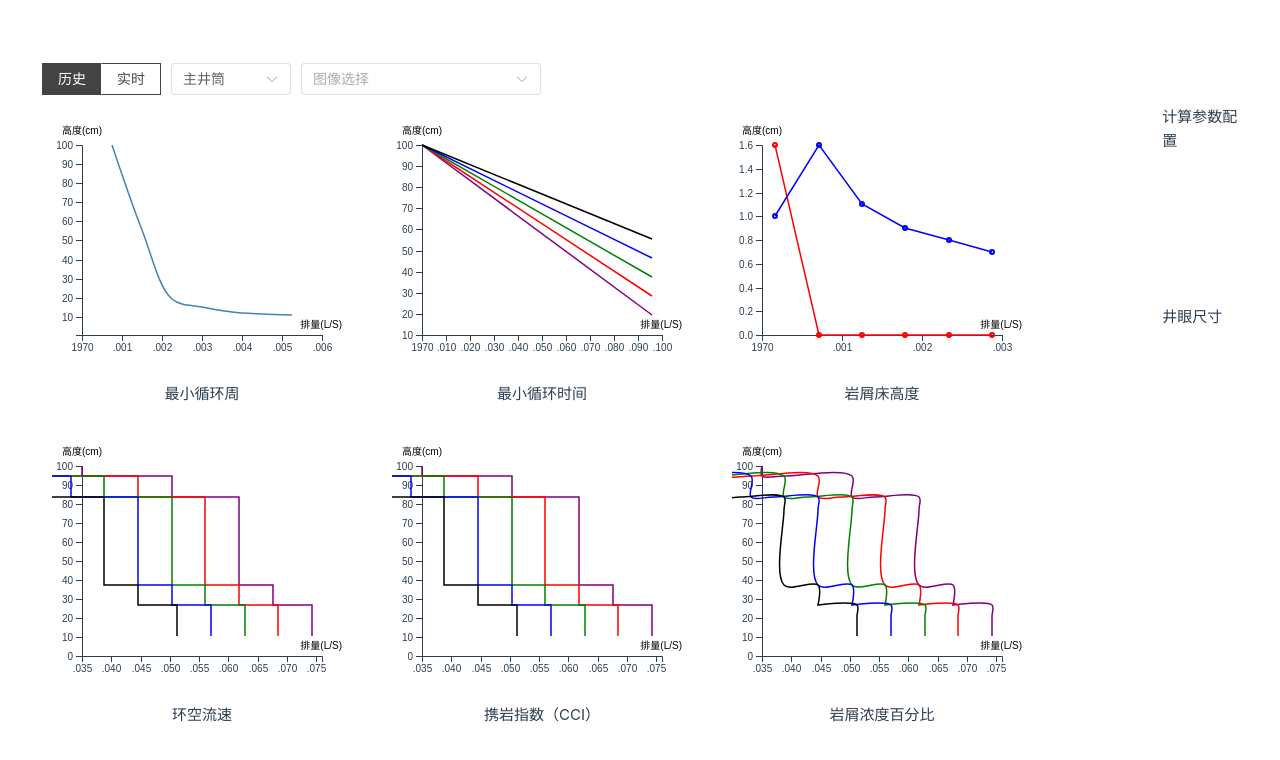
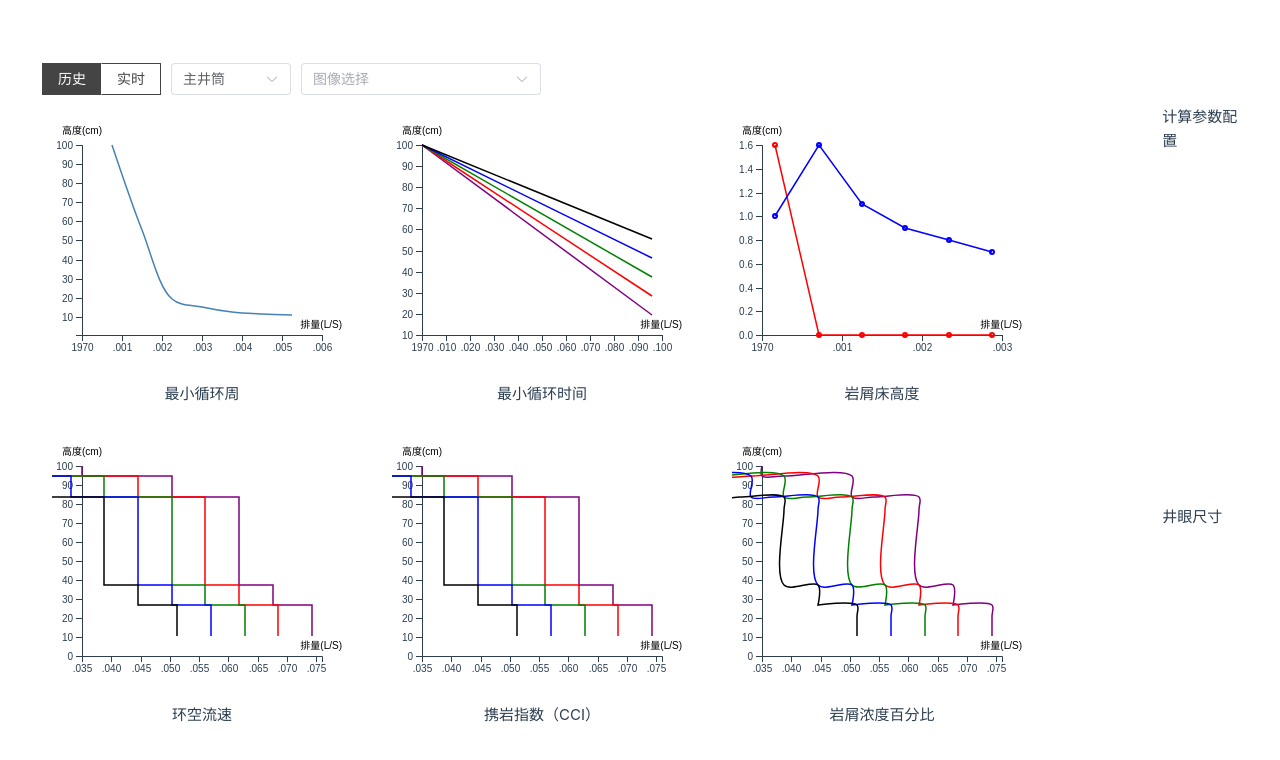
Before and after one commit to daqian/data-visualization, a Vue app: page / in a window 1280 px wide. Shown: the top 760 px of the page. Built offline with nearby package versions, Linux system fonts and the light colour scheme.

Commit message:
modify details

```diff
--- a/src/views/HomeView.vue
+++ b/src/views/HomeView.vue
@@ -74,7 +74,7 @@ const onConditionChange = function (condition: any) {
   flex-direction: column;
 }
 .param-config {
-  height: 200px;
+  height: 400px;
 }
 .hole-size {
 
```
